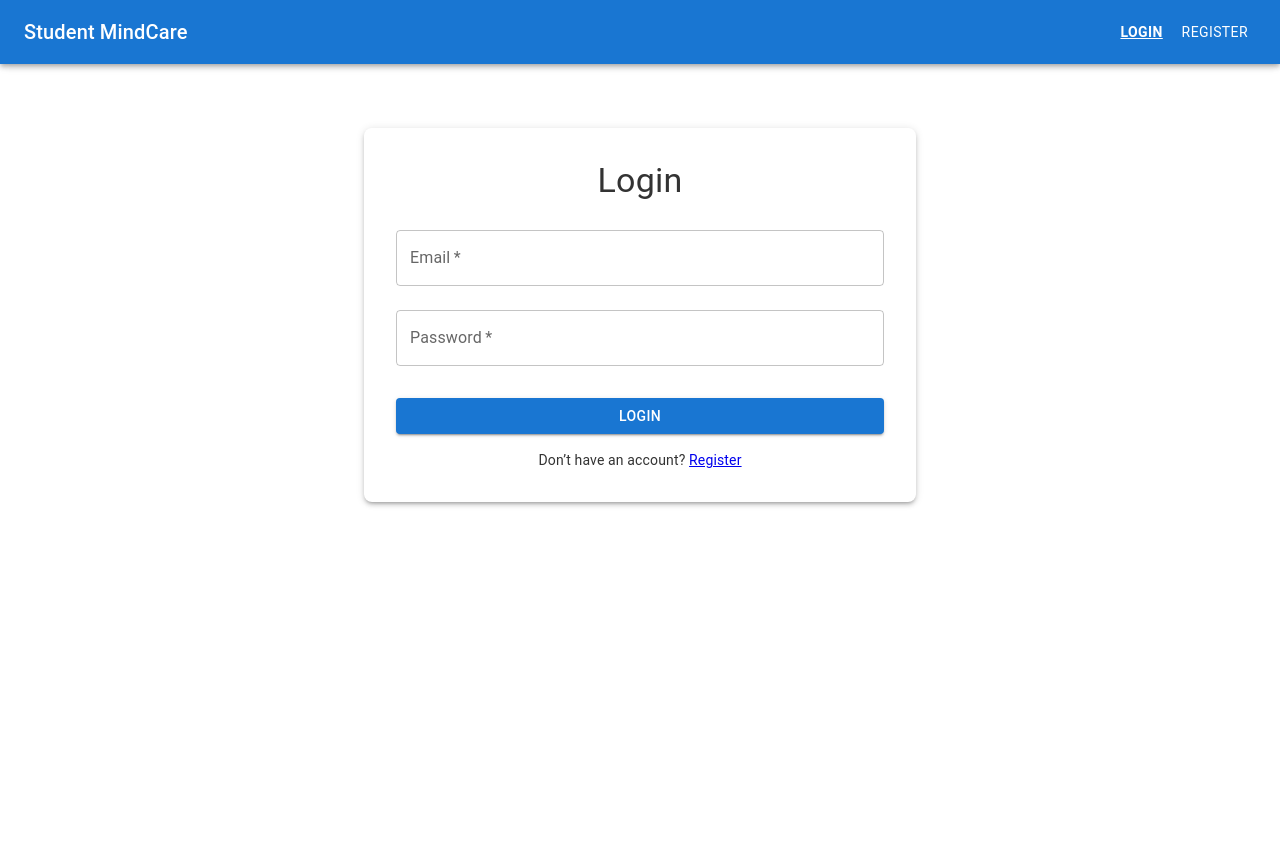
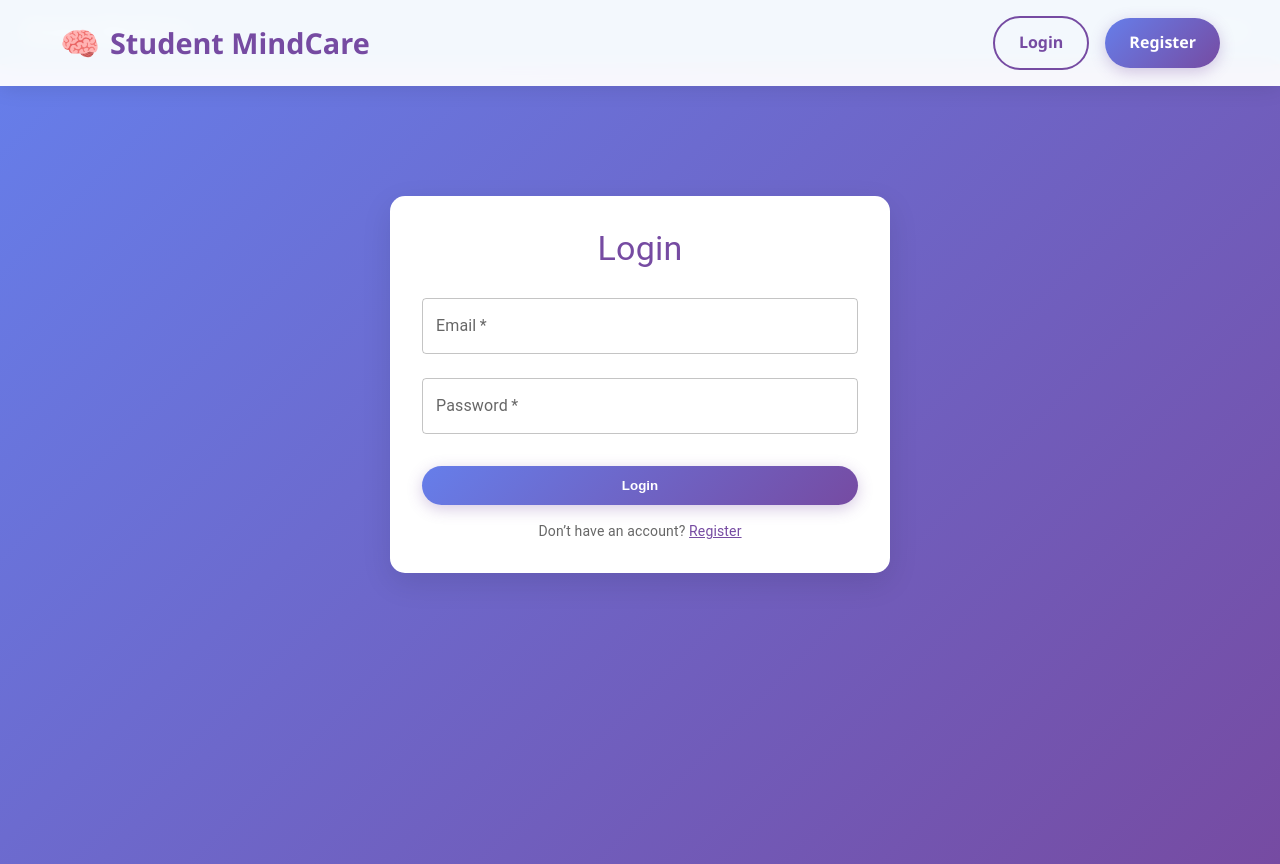
Before and after one commit to MaryQueenvine/CS_Project1, a React (Create React App) app: page /login in a window 1280 px wide. Before the commit the page ends 800 px from the top, so only its background shows below. Built offline with nearby package versions, Linux system fonts and the light colour scheme.

Commit message:
css correction

```diff
--- a/src/components/LoginPage.jsx
+++ b/src/components/LoginPage.jsx
@@ -1,13 +1,11 @@
 import React, { useState } from 'react';
 import '../pages/Lnadingpage.css';
 import {
-  Container, Typography, TextField, Button,
-  Box, Alert
+  Typography, TextField, Box, Alert
 } from '@mui/material';
-import { useNavigate } from 'react-router-dom';
-import { firebaseConfig } from '../firebaseConfig'; // Import Firebase auth
+import { useNavigate, Link } from 'react-router-dom';
+import { firebaseConfig } from '../firebaseConfig';
 import { signInWithEmailAndPassword } from 'firebase/auth';
-
 
 const LoginPage = () => {
   const navigate = useNavigate();
@@ -26,9 +24,7 @@ const LoginPage = () => {
       const userCredential = await signInWithEmailAndPassword(firebaseConfig, formData.email, formData.password);
       const user = userCredential.user;
 
-      // After successful login, you can fetch user data from your PostgreSQL database
-      // For example, you can call your Django API to get user role
-      const response = await fetch(`/api/get_user_role/${user.uid}`); // Adjust the endpoint as needed
+      const response = await fetch(`/api/get_user_role/${user.uid}`);
       const data = await response.json();
 
       if (data.role === 'Student') navigate('/dashboard-student');
@@ -40,9 +36,30 @@ const LoginPage = () => {
   };
 
   return (
-    <Container maxWidth="sm">
-      <Box mt={8} p={4} boxShadow={3} borderRadius={2}>
-        <Typography variant="h4" align="center" gutterBottom>
+    <div className="gradient-bg" style={{ minHeight: '100vh', paddingTop: '100px' }}>
+      <header style={{ background: 'rgba(255,255,255,0.95)', padding: '1rem 0' }}>
+        <nav className="container" style={{ display: 'flex', justifyContent: 'space-between', alignItems: 'center' }}>
+          <div className="logo">Student MindCare</div>
+          <div>
+            <Link to="/login" className="btn btn-secondary" style={{ marginRight: '1rem' }}>Login</Link>
+            <Link to="/register" className="btn btn-primary">Register</Link>
+          </div>
+        </nav>
+      </header>
+
+      <main className="container" style={{ display: 'flex', justifyContent: 'center', alignItems: 'center' }}>
+        <Box
+          sx={{
+            background: 'white',
+            padding: '2rem',
+            borderRadius: '15px',
+            boxShadow: '0 10px 30px rgba(0,0,0,0.1)',
+            maxWidth: '500px',
+            width: '100%',
+            mt: 4
+          }}
+        >
+          <Typography variant="h4" align="center" gutterBottom style={{ color: '#764ba2' }}>
             Login
           </Typography>
 
@@ -71,19 +88,24 @@ const LoginPage = () => {
             />
 
             <Box mt={3}>
-            <Button type="submit" fullWidth variant="contained" color="primary">
+              <button
+                type="submit"
+                className="btn btn-primary"
+                style={{ width: '100%' }}
+              >
                 Login
-            </Button>
+              </button>
             </Box>
           </form>
 
           <Box mt={2} textAlign="center">
-          <Typography variant="body2">
-            Don’t have an account? <a href="/register">Register</a>
+            <Typography variant="body2" color="textSecondary">
+              Don’t have an account? <Link to="/register" style={{ color: '#764ba2', textDecoration: 'underline' }}>Register</Link>
             </Typography>
           </Box>
         </Box>
-    </Container>
+      </main>
+    </div>
   );
 };
 
--- a/src/components/RegisterPage.jsx
+++ b/src/components/RegisterPage.jsx
@@ -1,14 +1,11 @@
 import React, { useState } from 'react';
+import { useNavigate, Link } from 'react-router-dom';
 import '../pages/Lnadingpage.css';
 import {
-  Container, Typography, TextField, Button,
-  Box, MenuItem, Alert, CircularProgress
+  Typography, TextField, Box, MenuItem, Alert, CircularProgress
 } from '@mui/material';
-import { useNavigate } from 'react-router-dom';
-import { firebaseConfig } from '../firebaseConfig'; // Import Firebase auth
-import { createUserWithEmailAndPassword } from 'firebase/auth'; // Corrected import
-
-
+import { firebaseConfig } from '../firebaseConfig';
+import { createUserWithEmailAndPassword } from 'firebase/auth';
 
 const roles = ['Student', 'Therapist', 'Admin'];
 
@@ -45,12 +42,9 @@ const RegisterPage = () => {
       const userCredential = await createUserWithEmailAndPassword(firebaseConfig, formData.email, formData.password);
       const user = userCredential.user;
 
-        // After successful registration, you can send user data to your PostgreSQL database
       const response = await fetch('/api/register_user', {
         method: 'POST',
-            headers: {
-                'Content-Type': 'application/json',
-            },
+        headers: { 'Content-Type': 'application/json' },
         body: JSON.stringify({
           uid: user.uid,
           name: formData.name,
@@ -77,11 +71,31 @@ const RegisterPage = () => {
     }
   };
 
+  return (
+    <div className="gradient-bg" style={{ minHeight: '100vh', paddingTop: '100px' }}>
+      <header style={{ background: 'rgba(255,255,255,0.95)', padding: '1rem 0' }}>
+        <nav className="container" style={{ display: 'flex', justifyContent: 'space-between', alignItems: 'center' }}>
+          <div className="logo">Student MindCare</div>
+          <div>
+            <Link to="/login" className="btn btn-secondary" style={{ marginRight: '1rem' }}>Login</Link>
+            <Link to="/register" className="btn btn-primary">Register</Link>
+          </div>
+        </nav>
+      </header>
 
-  return (
-    <Container maxWidth="sm">
-      <Box mt={8} p={4} boxShadow={3} borderRadius={2}>
-        <Typography variant="h4" align="center" gutterBottom>
+      <main className="container" style={{ display: 'flex', justifyContent: 'center', alignItems: 'center' }}>
+        <Box
+          sx={{
+            background: 'white',
+            padding: '2rem',
+            borderRadius: '15px',
+            boxShadow: '0 10px 30px rgba(0,0,0,0.1)',
+            maxWidth: '500px',
+            width: '100%',
+            mt: 4
+          }}
+        >
+          <Typography variant="h4" align="center" gutterBottom style={{ color: '#764ba2' }}>
             Register Account
           </Typography>
 
@@ -135,7 +149,6 @@ const RegisterPage = () => {
               ))}
             </TextField>
 
-          {/* Conditional fields */}
             {formData.role === 'Student' && (
               <>
                 <TextField
@@ -192,25 +205,25 @@ const RegisterPage = () => {
             )}
 
             <Box mt={3}>
-            <Button
+              <button
                 type="submit"
-              fullWidth
-              variant="contained"
-              color="primary"
+                className="btn btn-primary"
+                style={{ width: '100%' }}
                 disabled={loading}
               >
-              {loading ? <CircularProgress size={24} /> : 'Register'}
-            </Button>
+                {loading ? <CircularProgress size={24} sx={{ color: 'white' }} /> : 'Register'}
+              </button>
             </Box>
           </form>
 
           <Box mt={2} textAlign="center">
-          <Typography variant="body2">
-            Already have an account? <a href="/login">Login</a>
+            <Typography variant="body2" color="textSecondary">
+              Already have an account? <Link to="/login" style={{ color: '#764ba2', textDecoration: 'underline' }}>Login</Link>
             </Typography>
           </Box>
         </Box>
-    </Container>
+      </main>
+    </div>
   );
 };
 
--- a/src/pages/Landingpage.jsx
+++ b/src/pages/Landingpage.jsx
@@ -86,7 +86,7 @@ const App = () => {
               <h1>Your Mental Health Journey Starts <span className="highlight">Here</span></h1>
               <p>Connect with professional therapists, get 24/7 AI support, and access personalized resources designed specifically for university students.</p>
               <div style={{ display: 'flex', gap: '1rem', marginTop: '2rem' }}>
-                <a href="#signup" className="btn btn-primary" style={{ background: 'white', color: '#764ba2', fontSize: '1.1rem' }}>Start Your Journey</a>
+                <Link to="/register" className="btn btn-primary" style={{ background: 'white', color: '#764ba2', fontSize: '1.1rem' }}>Start your Journey</Link>
                 <a href="#learn-more" className="btn btn-secondary" style={{ borderColor: 'white', color: 'white' }}>Learn More</a>
               </div>
             </div>
```
Lines whose indentation alone changed are shown as unchanged.
